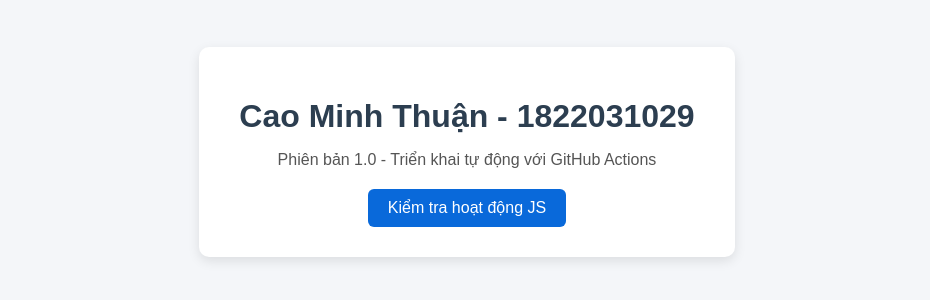
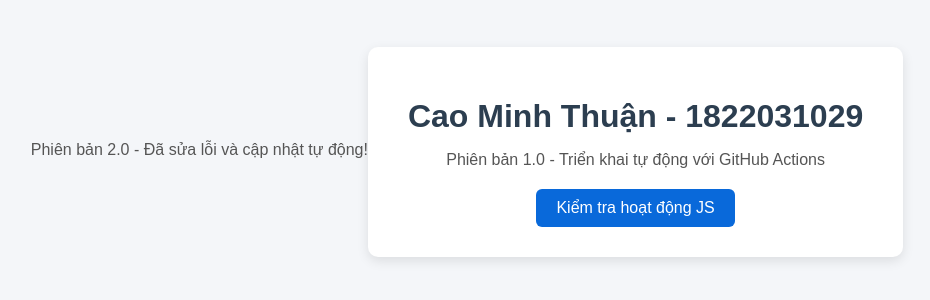
Before and after one commit to 1822031029-cloud/devops-1822031029, a plain HTML site: page index.html in a window 1280 px wide. Shown: the part 248-548 px from the top of the page, without its empty margins (173-1103 px from the left). Drawn offline with Linux system fonts and the light colour scheme.

Commit message:
Fix title and update to v2.0

```diff
--- a/index.html
+++ b/index.html
@@ -3,7 +3,8 @@
 <head>
     <meta charset="UTF-8">
     <meta name="viewport" content="width=device-width, initial-scale=1.0">
-
+   <title>DevOps CI/CD - Cao Minh Thuận</title>
+<p id="version-text">Phiên bản 2.0 - Đã sửa lỗi và cập nhật tự động!</p>
     <link rel="stylesheet" href="style.css">
 </head>
 <body>
```
